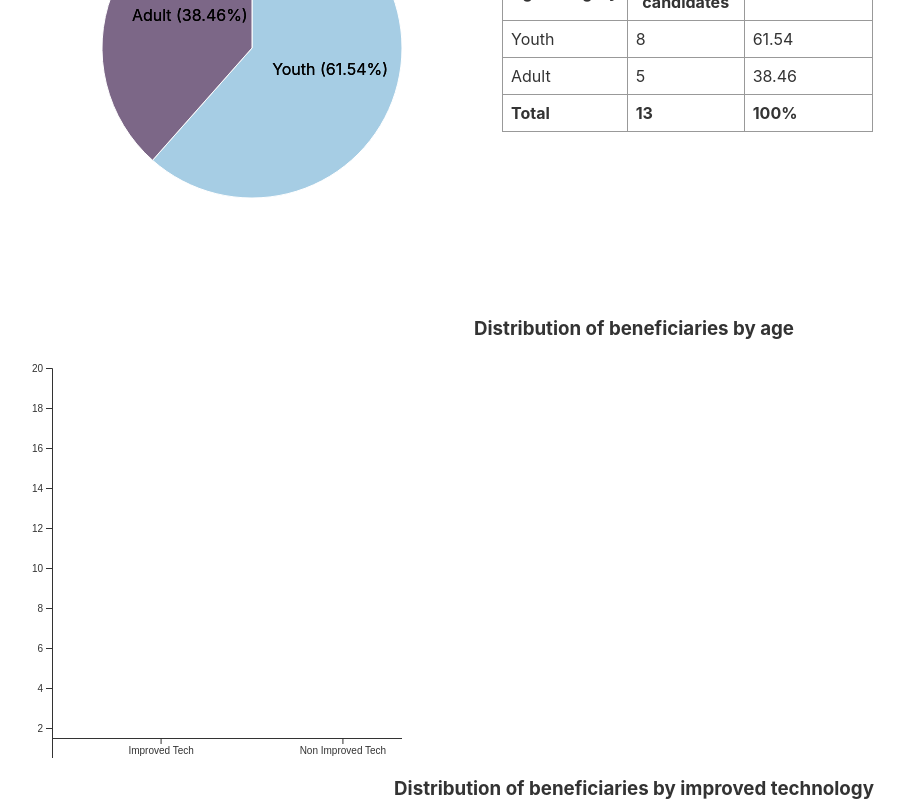
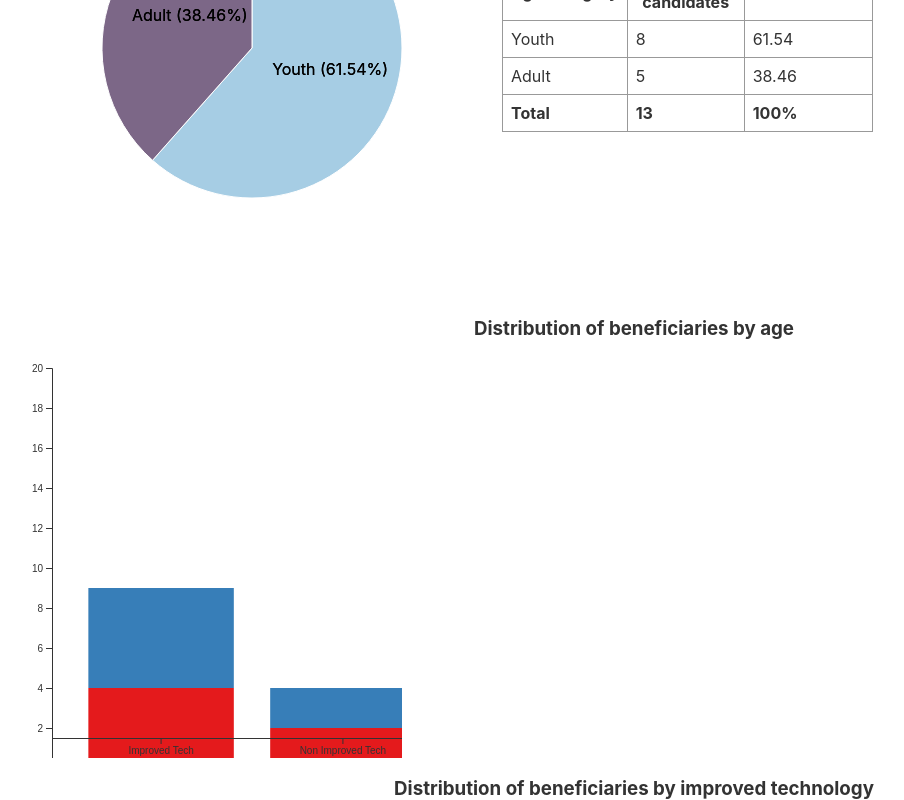
Before and after one commit to kanmii/appeals-project, a Svelte app: page / in a window 1280 px wide. Shown: the part 1082-1882 px from the top of the page, without its empty margins (6-910 px from the left). Built offline with nearby package versions, Linux system fonts and the light colour scheme.

Commit message:
Improved tech category - showing bars - wip.

```diff
--- a/src/Appeals/appeals.svelte
+++ b/src/Appeals/appeals.svelte
@@ -304,6 +304,15 @@
     <svg width={BAR_WIDTH} height={BAR_HEIGHT}>
       <g transform={`translate(${BAR_MARGINS.left},${BAR_MARGINS.top})`}>
 
+        {#each improvedTechBars as bar}
+          <rect
+            x={bar.x}
+            y={bar.y}
+            height={bar.height}
+            width={bar.width}
+            fill={bar.fill} />
+        {/each}
+
         <g
           bind:this={improvedTechBarsXAxisContainerDom}
           class="x-axis-container"
```
